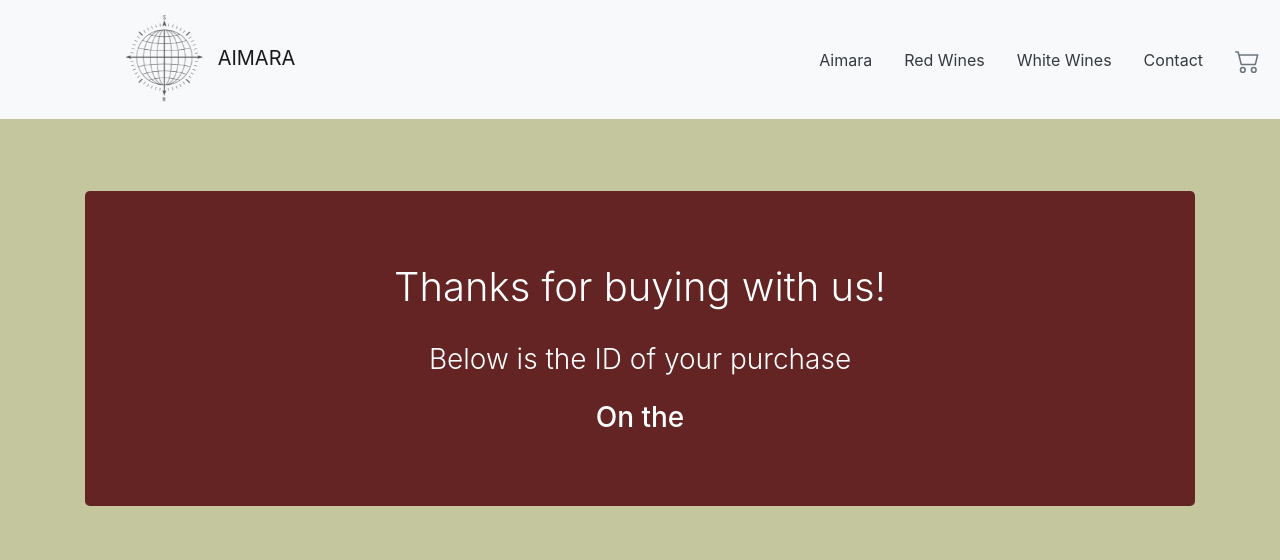
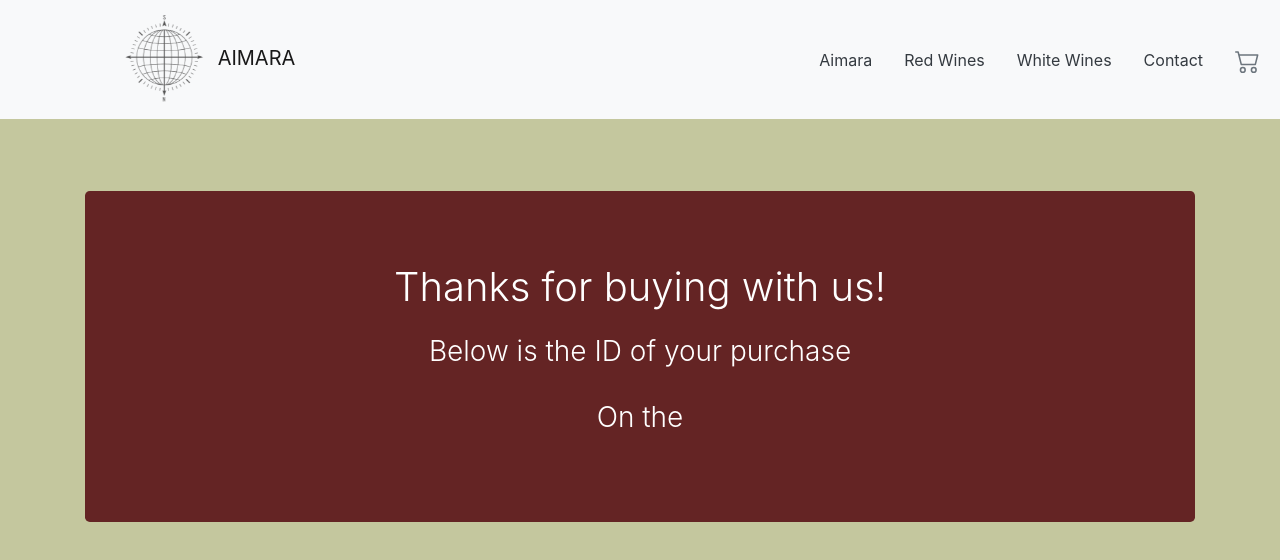
Before and after one commit to JoaquinPalacios/Aimara, a React (Create React App) app: page /PurchaseDone in a window 1280 px wide. Shown: the top 560 px of the page. Built offline with nearby package versions, Linux system fonts and the light colour scheme.

Commit message:
Desafio 12 terminado

```diff
--- a/src/Components/Cart/Cart.jsx
+++ b/src/Components/Cart/Cart.jsx
@@ -2,18 +2,20 @@ import { useState } from "react";
 import { Button, Col, Container, Form, Table } from "react-bootstrap";
 import { Link } from "react-router-dom";
 import { useCartContext } from "../../Context/CartContext";
-import { getFirebase, getFirestore } from "../../firebase";
+import { getFirestore } from "../../firebase";
+import firebase from "firebase/app";
+import "firebase/firestore";
 
 const CartComponent = ({header = false}) => {
-  const { list, totalPrice, deleteProd, orderId, setOrderId, date, setDate } = useCartContext();
+  const { list, totalPrice, deleteProd, orderId, setOrderId, date, setDate, resetCartList } = useCartContext();
   const [name, setName] = useState('');
   const [email, setEmail] = useState('');
   const [phone, setPhone] = useState('');
 
-  let datePurchase = new Date()
+  let datePurchase = new Date();
     setDate(datePurchase.toLocaleString());
   const placeOrder = () => {
-  let newOrder = { Buyer: {name: name, email: email, phone: phone}, items: [...list], Date: getFirebase.firestore.Timestamp.fromDate(datePurchase), total: totalPrice()};
+    let newOrder = { Buyer: {name: name, email: email, phone: phone}, items: [...list], Date: firebase.firestore.FieldValue.serverTimestamp(), total: totalPrice()};
     console.log("newOreder", newOrder);
     const fsDB = getFirestore();
     const orederCollection = fsDB.collection("orders");
@@ -74,7 +76,7 @@ const placeOrder = () => {
               We'll never share your information with anyone else.
           </Form.Text>
         </Form>
-        <Link to='/PurchaseDone' orderId={orderId} date={date}><Button variant="info" className="mx-auto my-4 d-block" size="lg" onClick={() => {placeOrder()}}>Place order</Button></Link>
+        <Link to='/PurchaseDone' orderId={orderId} date={date}><Button variant="info" className="mx-auto my-4 d-block" size="lg" onClick={() => {placeOrder(); resetCartList();}}>Place order</Button></Link>
         </div>}
         </Container>
         </div>
--- a/src/Components/PurchaseDone/index.jsx
+++ b/src/Components/PurchaseDone/index.jsx
@@ -1,4 +1,4 @@
-import { Container, Jumbotron } from "react-bootstrap";
+import { Badge, Container, Jumbotron } from "react-bootstrap";
 import { useCartContext } from "../../Context/CartContext";
 
 const PurchaseDone = () => {
@@ -8,9 +8,9 @@ const PurchaseDone = () => {
         <Container className="my-5 py-4 text-center text-white">
           <Jumbotron className="jumbotronBg">
             <h1 className="font-weight-light py-2">Thanks for buying with us!</h1>
-            <h3 className="font-weight-light py-3">Below is the ID of your purchase</h3>
-            <h3 className="">{orderId}</h3>
-            <h3>On the {date}</h3>
+            <h3 className="font-weight-light py-2">Below is the ID of your purchase</h3>
+            <h3 className="font-weight-light py-3">On the {date}</h3>
+            <h2><Badge variant="secondary">{orderId}</Badge></h2>
           </Jumbotron>
         </Container>
         </>
--- a/src/Context/CartProvider.jsx
+++ b/src/Context/CartProvider.jsx
@@ -37,10 +37,13 @@ export const CartProvider = ({ children }) => {
       const totalQuantity = () => {
         return list.reduce((prev, next) => (prev + (next.count)), 0)
       };
+      const resetCartList = () => {
+        setList([])
+      };
 
     return(
     <>
-      <CartContext.Provider value={{ list, addCart, totalPrice, totalQuantity, deleteProd, orderId, setOrderId, date, setDate }}>
+      <CartContext.Provider value={{ list, addCart, totalPrice, totalQuantity, deleteProd, orderId, setOrderId, date, setDate, resetCartList }}>
           {children}
       </CartContext.Provider>
     </>);
```
Also changed, not shown: 1 other file (tests, documents, lock files or other folders). Lines whose indentation alone changed are shown as unchanged.
